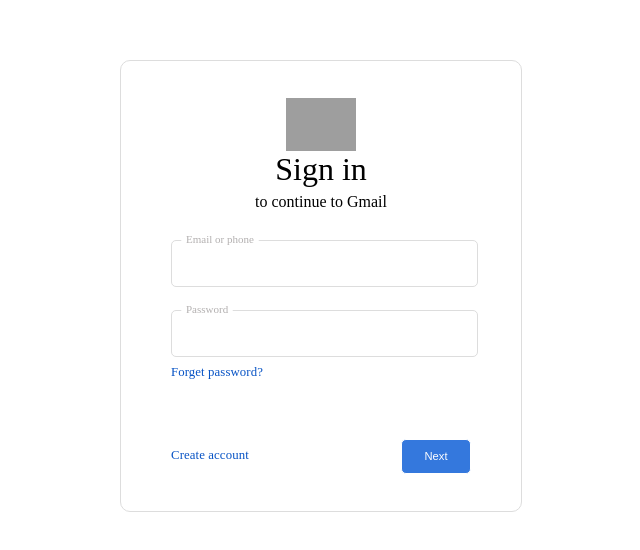
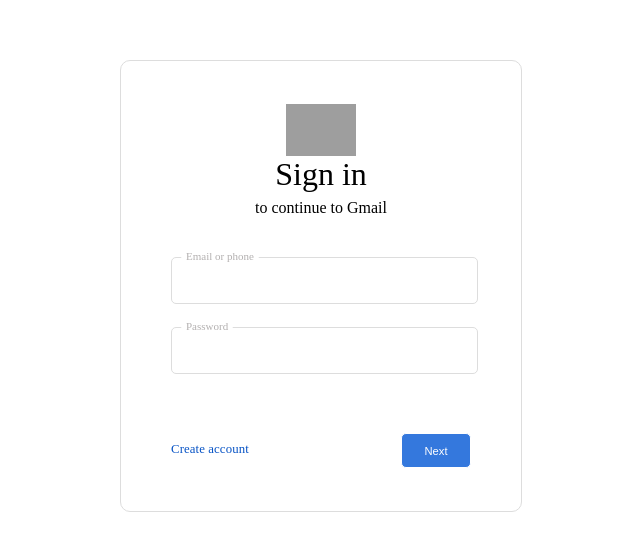
Before and after one commit to Bigver/sendwork1, a React (Vite) app in the folder train/: page / in a window 1280 px wide. Shown: the part 114-664 px from the top of the page, without its empty margins (319-959 px from the left). Built offline with nearby package versions, Linux system fonts and the light colour scheme; grey boxes are pictures that could not be loaded.

Commit message:
Update LoginScreen.jsx

```diff
--- a/train/src/pages/LoginScreen.jsx
+++ b/train/src/pages/LoginScreen.jsx
@@ -59,7 +59,6 @@
                         required
                         onChange={(e) => setPassword(e.target.value)}/>
                     </div>
-                    <a href='/forget'>Forget password?</a>
                     <div className='text-1'>
                         <a href='/register'>Create account</a>
                         <button>Next</button>
```
